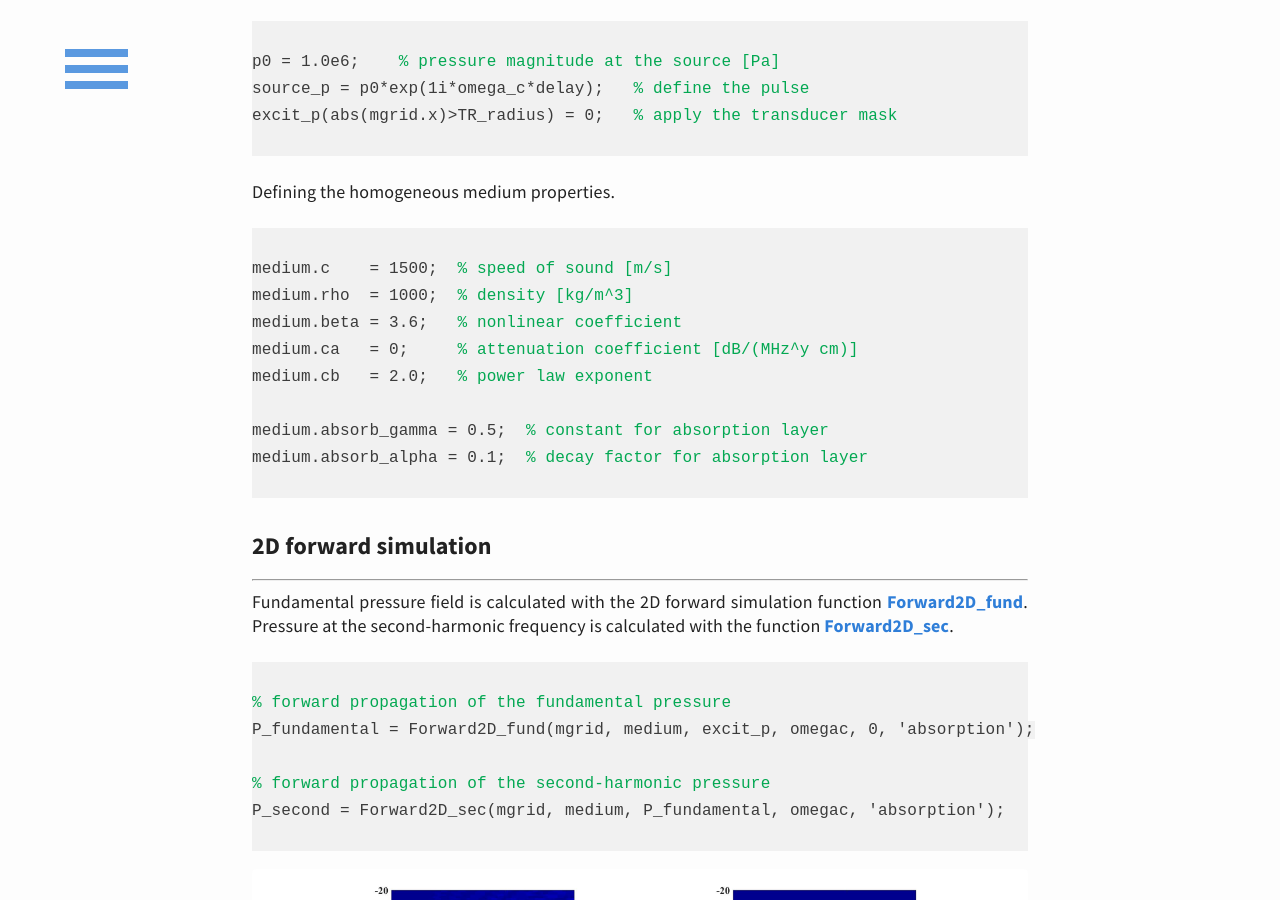
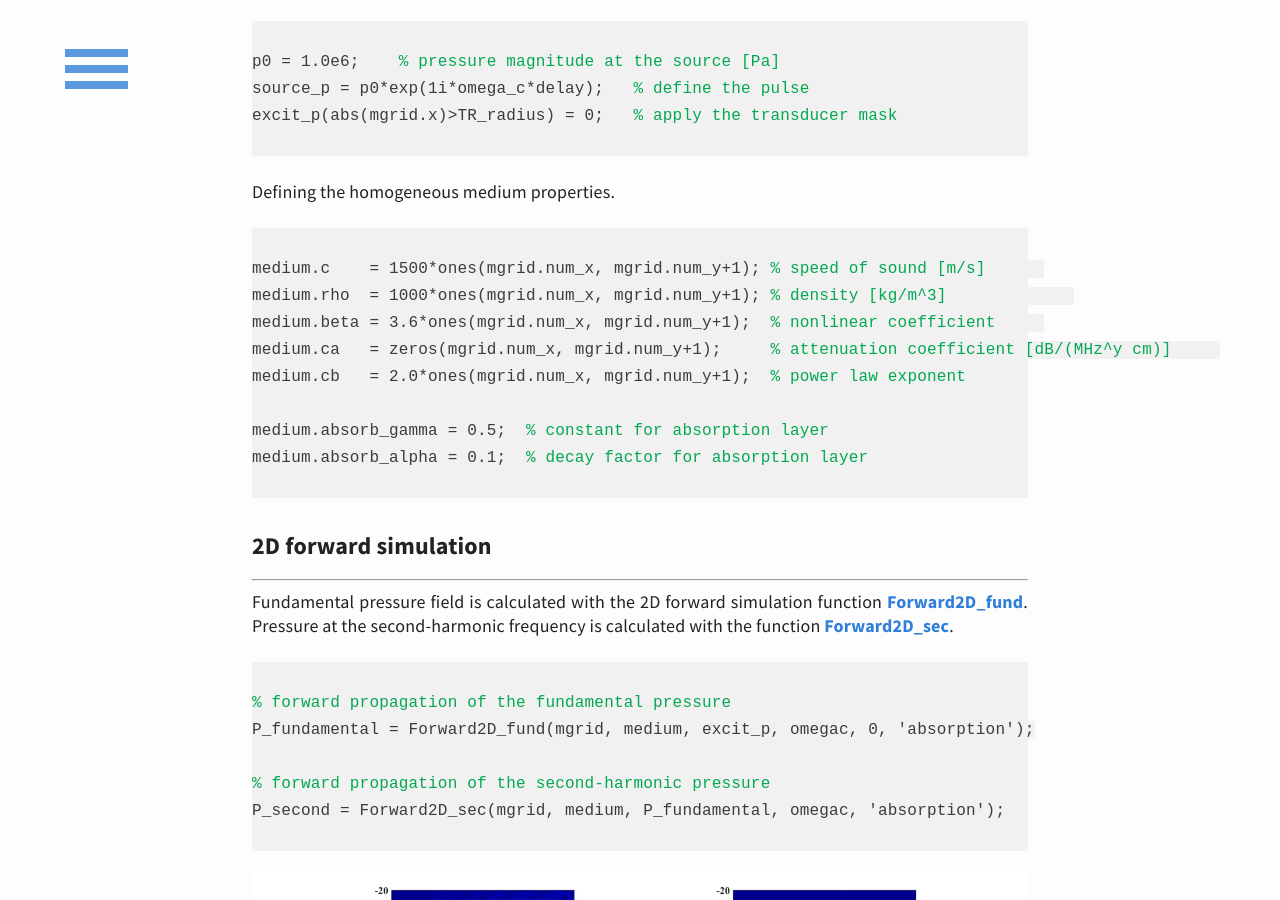
Before and after one commit to m-SOUND/mSOUND, a Jekyll site: the page built from _posts/2019-02-20-FSMDM_2D_homogeneous.html, in a window 1280 px wide and 900 px high, scrolled down 1028 px. Built offline with Jekyll 4.4.1, drawn with Linux system fonts in a browser that asks for light colours.

Commit message:
Update 2019-02-20-FSMDM_2D_homogeneous.html

```diff
--- a/_posts/2019-02-20-FSMDM_2D_homogeneous.html
+++ b/_posts/2019-02-20-FSMDM_2D_homogeneous.html
@@ -54,11 +54,11 @@ excit_p(abs(mgrid.x)>TR_radius) = 0;  <font color="#03a852"> % apply the transdu
  <p>
 Defining the homogeneous medium properties.
 <pre><code>
-medium.c    = 1500;  <font color="#03a852">% speed of sound [m/s]</font>
-medium.rho  = 1000;  <font color="#03a852">% density [kg/m^3]</font>
-medium.beta = 3.6;   <font color="#03a852">% nonlinear coefficient </font>
-medium.ca   = 0;     <font color="#03a852">% attenuation coefficient [dB/(MHz^y cm)] </font>
-medium.cb   = 2.0;   <font color="#03a852">% power law exponent</font>
+medium.c    = 1500*ones(mgrid.num_x, mgrid.num_y+1); <font color="#03a852">% speed of sound [m/s]</font>
+medium.rho  = 1000*ones(mgrid.num_x, mgrid.num_y+1); <font color="#03a852">% density [kg/m^3]</font>
+medium.beta = 3.6*ones(mgrid.num_x, mgrid.num_y+1);  <font color="#03a852">% nonlinear coefficient </font>
+medium.ca   = zeros(mgrid.num_x, mgrid.num_y+1);     <font color="#03a852">% attenuation coefficient [dB/(MHz^y cm)] </font>
+medium.cb   = 2.0*ones(mgrid.num_x, mgrid.num_y+1);  <font color="#03a852">% power law exponent</font>
 
 medium.absorb_gamma = 0.5;  <font color="#03a852">% constant for absorption layer</font>
 medium.absorb_alpha = 0.1;  <font color="#03a852">% decay factor for absorption layer</font>
```
